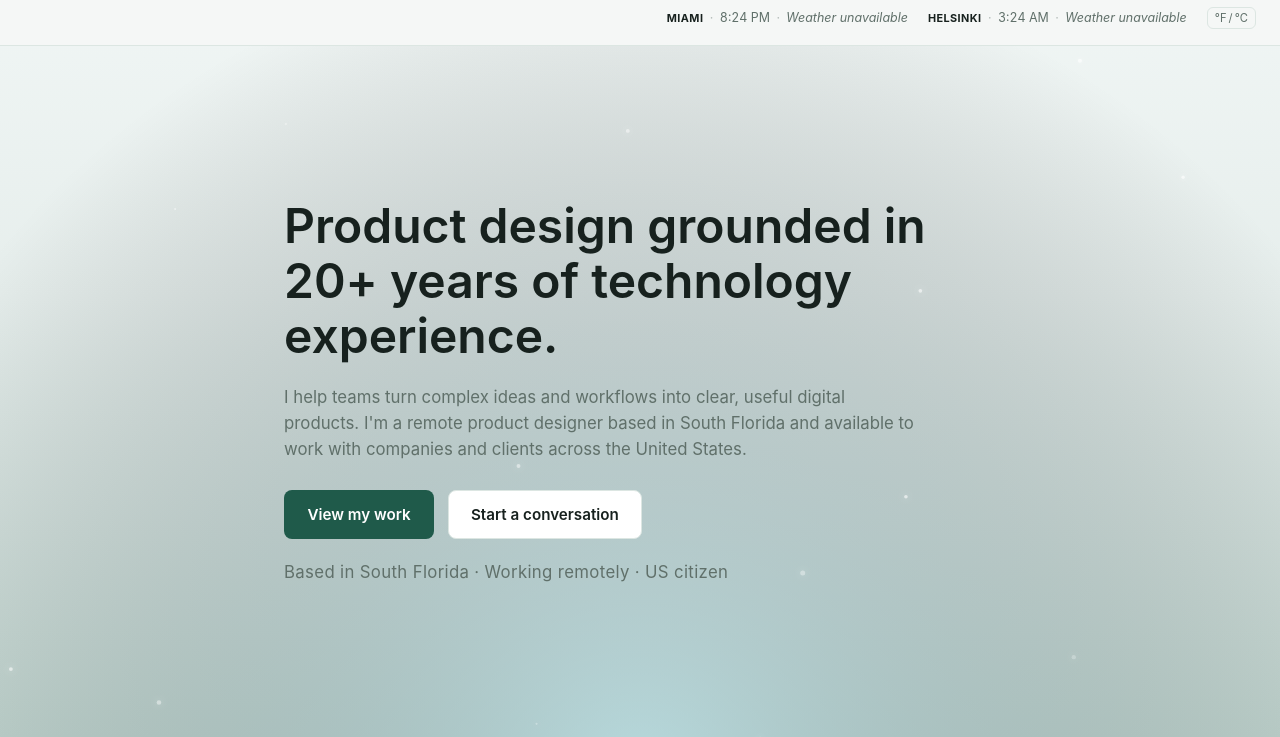
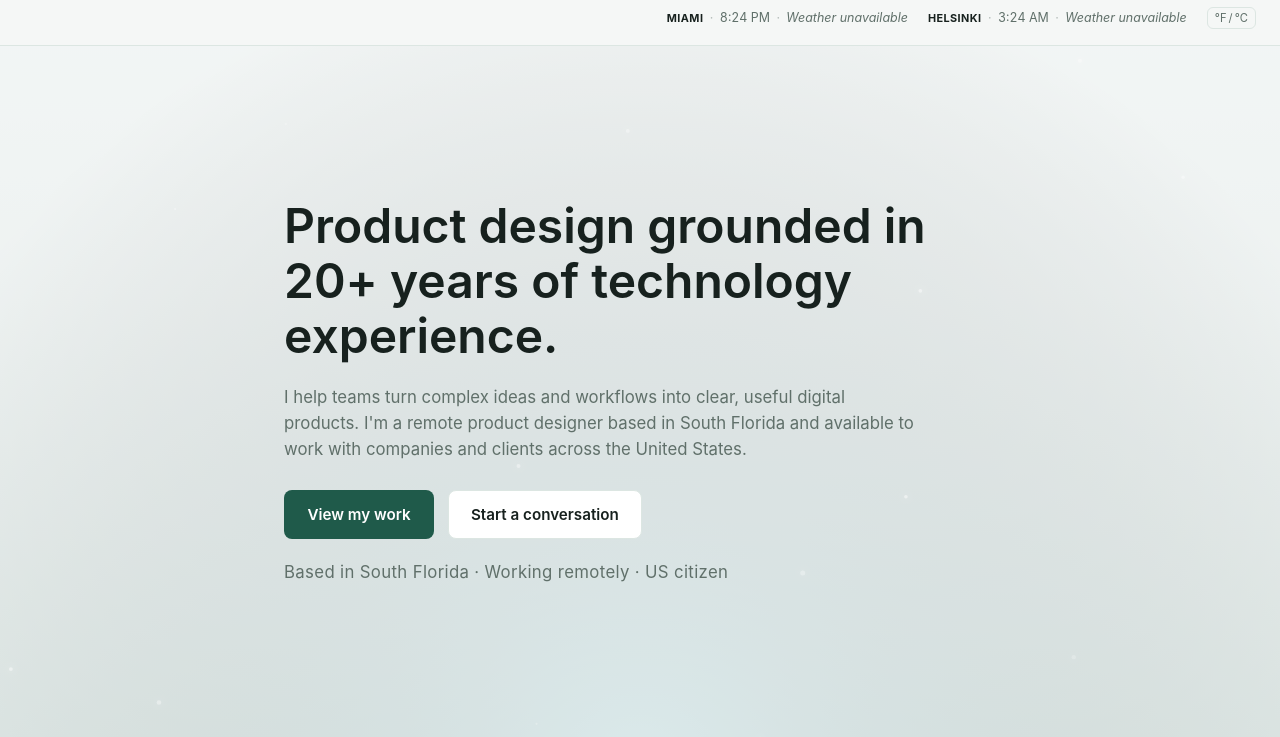
Before and after one commit to mayacarroll-ux/maya-carroll-portfolio, a plain HTML site: page index.html in a window 1280 px wide. Shown: the part 63-800 px from the top of the page. Drawn offline with Linux system fonts and the light colour scheme; no server answers; animation ran at ten frames a second.

Commit message:
Add content scrim for consistent text legibility over animated background

```diff
--- a/index.html
+++ b/index.html
@@ -42,6 +42,7 @@
     :root[data-theme="dark"] {
       /* Miami at Night */
       --color-bg: #070b18;
+      --color-bg-rgb: 7, 11, 24;
       --color-surface: #10172a;
       --color-surface-translucent: rgba(16, 23, 42, 0.74);
       --color-text: #f7f3ee;
@@ -58,6 +59,7 @@
     :root[data-theme="light"] {
       /* Snowy Finnish Forest */
       --color-bg: #f5f7f6;
+      --color-bg-rgb: 245, 247, 246;
       --color-surface: #ffffff;
       --color-surface-translucent: rgba(255, 255, 255, 0.78);
       --color-text: #17211e;
@@ -116,6 +118,18 @@
       .bg-scene {
         transition: none;
       }
+    }
+
+    /* A steady veil between the animated backdrop and the content, so body
+       copy stays legible regardless of what the sky is doing underneath —
+       weather stays decorative and subordinate to the work, per design
+       direction, rather than fighting with it for contrast. */
+    #content-scrim {
+      position: fixed;
+      inset: 0;
+      z-index: 0;
+      background: rgba(var(--color-bg-rgb), 0.58);
+      pointer-events: none;
     }
 
     /* Everything the visitor reads/clicks sits above the fixed backgrounds. */
@@ -633,6 +647,8 @@
   <div id="bg-helsinki" class="bg-scene" aria-hidden="true">
     <canvas id="bg-canvas-helsinki"></canvas>
   </div>
+
+  <div id="content-scrim" aria-hidden="true"></div>
 
   <header id="topbar">
     <a id="brand" href="#main-content">
```
